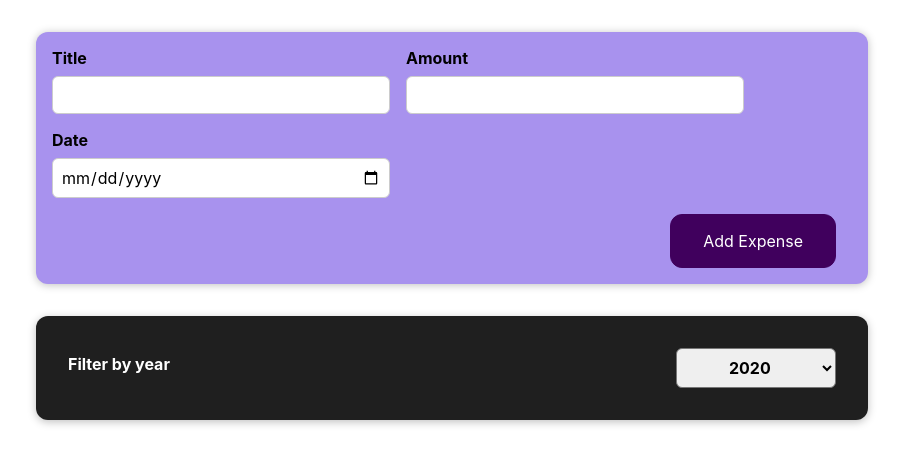
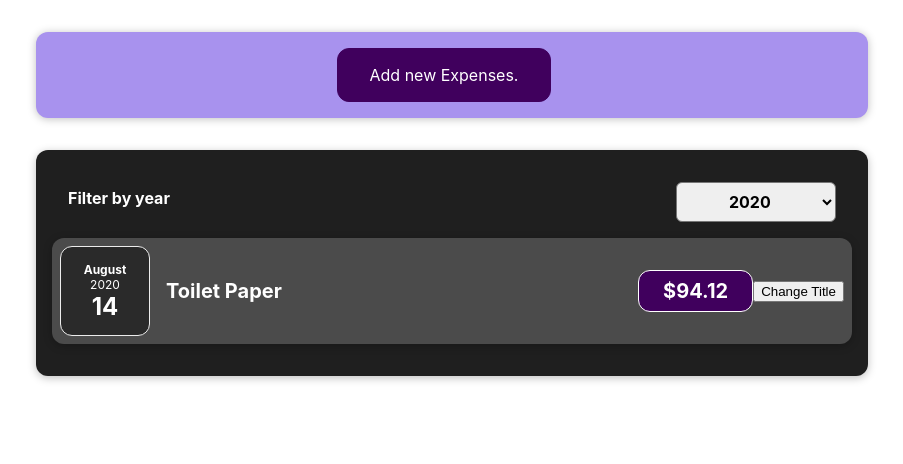
Before and after one commit to moisesJduarte/my-expenses, a React (Create React App) app: page / in a window 1280 px wide. Shown: the top 464 px of the page, without its empty margins (188-1091 px from the left). Built offline with nearby package versions, Linux system fonts and the light colour scheme.

Commit message:
adding conditional Content

```diff
--- a/src/components/Expenses/ExpenseItem.js
+++ b/src/components/Expenses/ExpenseItem.js
@@ -15,6 +15,7 @@ const ExpenseItem = (props) => {
     };
 
     return (
+        <li>
             <Card className='expense-item'>
                 <ExpenseDate date={props.date} />
                 <div className='expense-item__description'>
@@ -23,6 +24,7 @@ const ExpenseItem = (props) => {
                 </div>
                 <button onClick={clickHandler}>Change Title</button>
             </Card>
+        </li>
     );
 }
 
--- /dev/null
+++ b/src/components/Expenses/ExpenseList.js
@@ -0,0 +1,23 @@
+import React from "react";
+import ExpenseItem from "./ExpenseItem";
+import './ExpensesList.css'
+
+const ExpenseList = props => {
+
+    if (props.items.length === 0) {
+        return <h2 className="expenses-list__fallback">Found no expense</h2>
+    }
+
+    return <ul className="expenses-list">
+        {props.items.map((expense) => (
+            <ExpenseItem
+                key={expense.id}
+                title={expense.title}
+                amount={expense.amount}
+                date={expense.date}
+            />
+        ))}
+    </ul>
+};
+
+export default ExpenseList;
--- a/src/components/Expenses/Expenses.js
+++ b/src/components/Expenses/Expenses.js
@@ -1,7 +1,7 @@
 import React, { useState } from 'react';
 import Card from '../UI/Card';
 import ExpenseFilter from './ExpenseFilter';
-import ExpenseItem from "./ExpenseItem";
+import ExpenseList from './ExpenseList';
 import './Expenses.css';
 
 const Expense = (props) => {
@@ -23,17 +23,7 @@ const Expense = (props) => {
                     selected={filteredYear}
                     onChangeFilter={filterChangeHandler}
                 />
-                {filteredExpense.length === 0 && <p>No expenses found.</p>}
-                {filteredExpense.length === 0 &&
-                    filteredExpense.map((expense) => (
-                        <ExpenseItem
-                            key={expense.id}
-                            title={expense.title}
-                            amount={expense.amount}
-                            date={expense.date}
-                        />
-                    ))}
-
+                <ExpenseList items={filteredExpense} />
             </Card>
         </div>
     );
--- /dev/null
+++ b/src/components/Expenses/ExpensesList.css
@@ -0,0 +1,9 @@
+.expenses-list {
+  list-style: none;
+  padding: 0;
+}
+
+.expenses-list__fallback {
+  color: white;
+  text-align: center;
+}
--- a/src/components/NewExpenses/ExpenseForm.js
+++ b/src/components/NewExpenses/ExpenseForm.js
@@ -87,6 +87,7 @@ const ExpenseForm = (props) => {
                 </div>
             </div>
             <div className='new-expense__actions'>
+                <button type='button' onClick={props.onCancel}>Cancel</button>
                 <button type='submit'>Add Expense</button>
             </div>
         </form>
--- a/src/components/NewExpenses/NewExpense.js
+++ b/src/components/NewExpenses/NewExpense.js
@@ -1,9 +1,11 @@
-import React from 'react';
+import React, { useState } from 'react';
 
 import ExpenseForm from './ExpenseForm';
 import './NewExpense.css';
 
 const NewExpense = (props) => {
+    const [isEditing, setIsEditing] = useState(false);
+
     const saveExpenseDataHandler = (enteredExpenseData) => {
         const expenseData = {
             ...enteredExpenseData,
@@ -12,9 +14,18 @@ const NewExpense = (props) => {
         props.onAddExpense(expenseData);
     };
 
+    const startEditingHandler = () => {
+        setIsEditing(true);
+    }
+
+    const stopEditingHandler = () => {
+        setIsEditing(false);
+    }
     return (
         <div className='new-expense'>
-            <ExpenseForm onSaveExpenseData={saveExpenseDataHandler} />
+            {!isEditing && <button onClick={startEditingHandler}>Add new Expenses.</button>}
+            {isEditing && <ExpenseForm onSaveExpenseData={saveExpenseDataHandler} onCancel={stopEditingHandler} />}
+
         </div>
     );
 };
```
Lines whose indentation alone changed are shown as unchanged.
